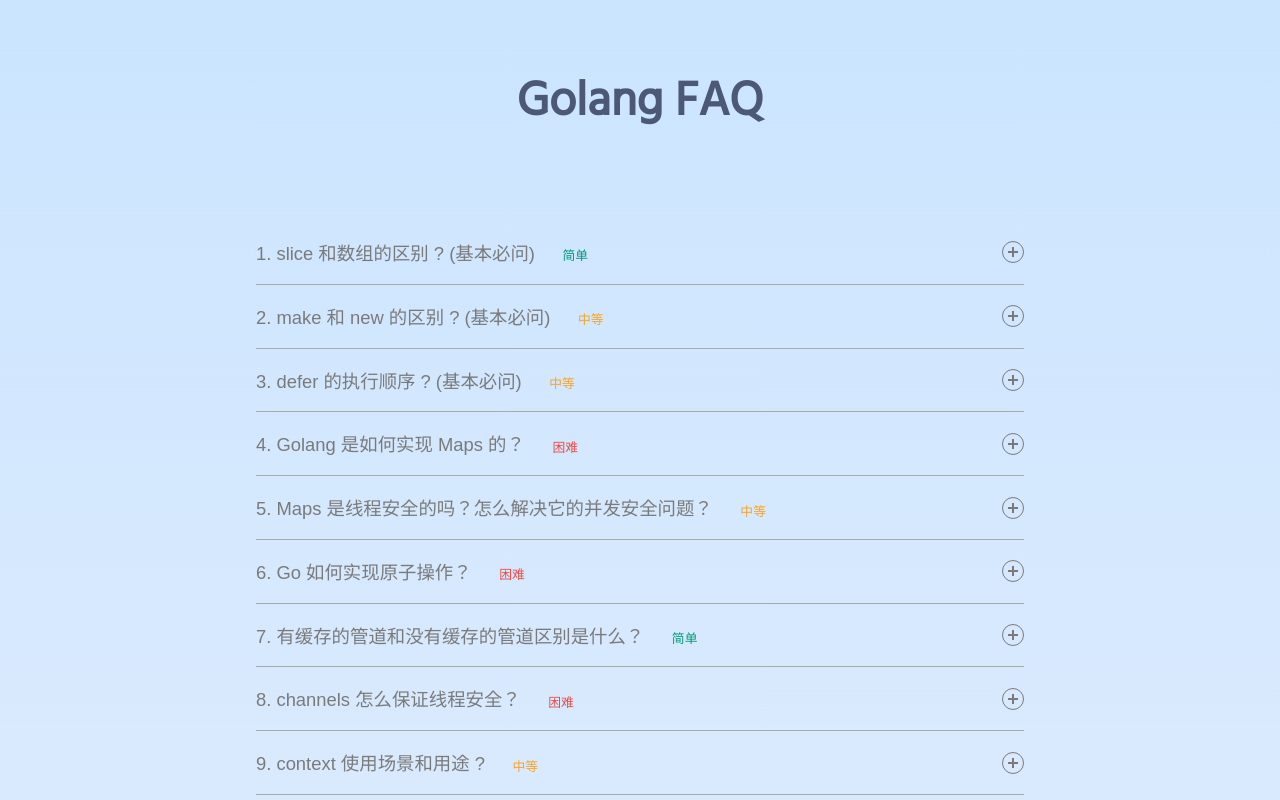
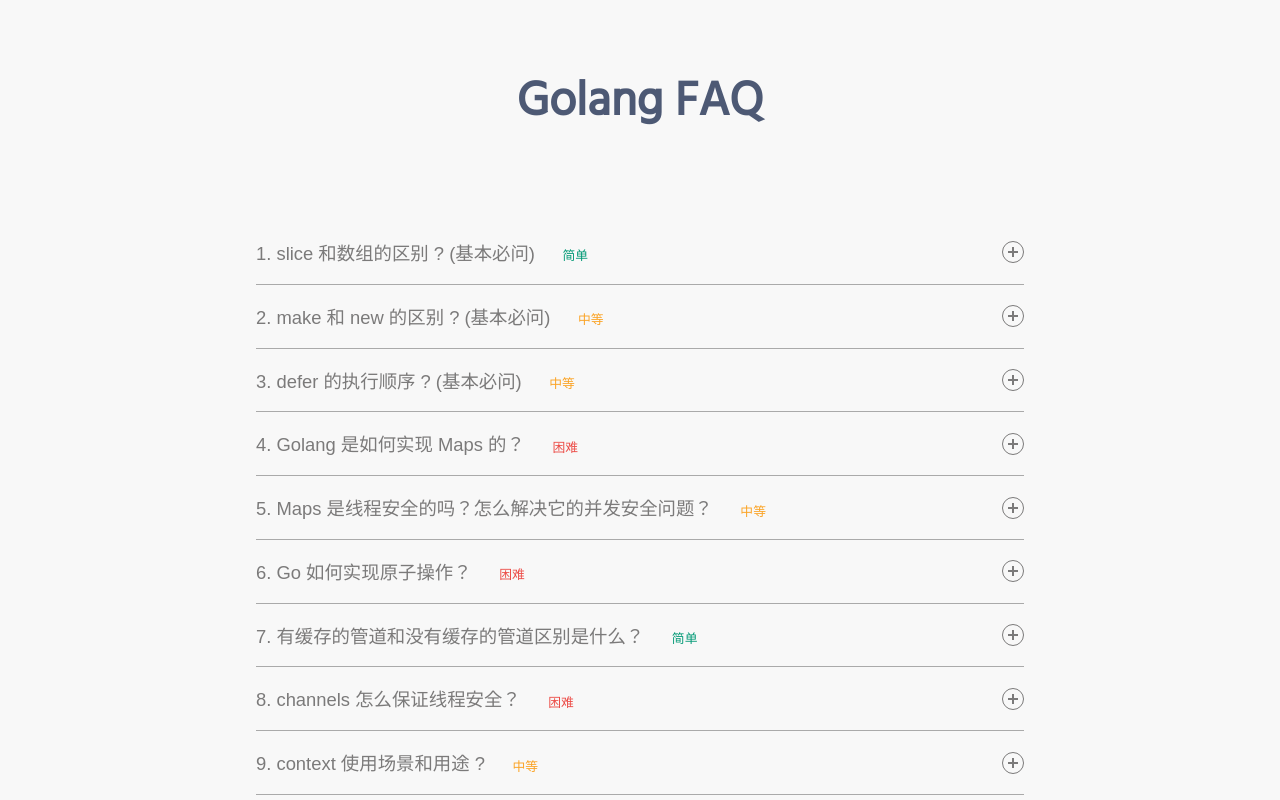
Before and after one commit to coulsonzero/vue-golang-faq, a Vue app: page /#/ in a window 1280 px wide. Shown: the top 800 px of the page. Built offline with nearby package versions, Linux system fonts and the light colour scheme.

Commit message:
update: faq style

```diff
--- a/src/views/FAQ.vue
+++ b/src/views/FAQ.vue
@@ -322,9 +322,16 @@ export default {
 
 body {
   font-family: "Hind", sans-serif;
-  /* background: #f8f8f8; */
-  background: linear-gradient(to top, #e3edfd 0%, #cbe5ff 100%);
+  background: #f8f8f8;
+  /* background-image: linear-gradient(120deg, #e8f0fe 0%, #dceaba 30%, #89f7fe, 70% #d2e9ff 100%); */
   /* background: linear-gradient(240deg, #edf4ff 0%, #a6d0fb 70%, #bbdcfd 100%); */
+  /* background-image: linear-gradient(
+    -225deg,
+    #eddbff 0%,
+    #aed6ff 30%,
+    #d7fffe 70%,
+    #fffeff 100%
+  ); */
   color: #4d5974;
   display: -webkit-box;
   display: -ms-flexbox;
@@ -351,6 +358,9 @@ body {
 .accordion .accordion-item button[aria-expanded="true"] {
   /* border-bottom: 1px solid #03b5d2; */
   border-bottom: 1px solid #303030;
+  background: hsla(0, 0%, 19%, 0.1);
+  backdrop-filter: blur(20px);
+  -webkit-backdrop-filter: blur(20px);
 }
 
 .accordion button {
@@ -510,7 +520,6 @@ body {
   html {
     font-size: 70%;
   }
-
 }
 /*# sourceMappingURL=FAQ.css.map */
 </style>
```
